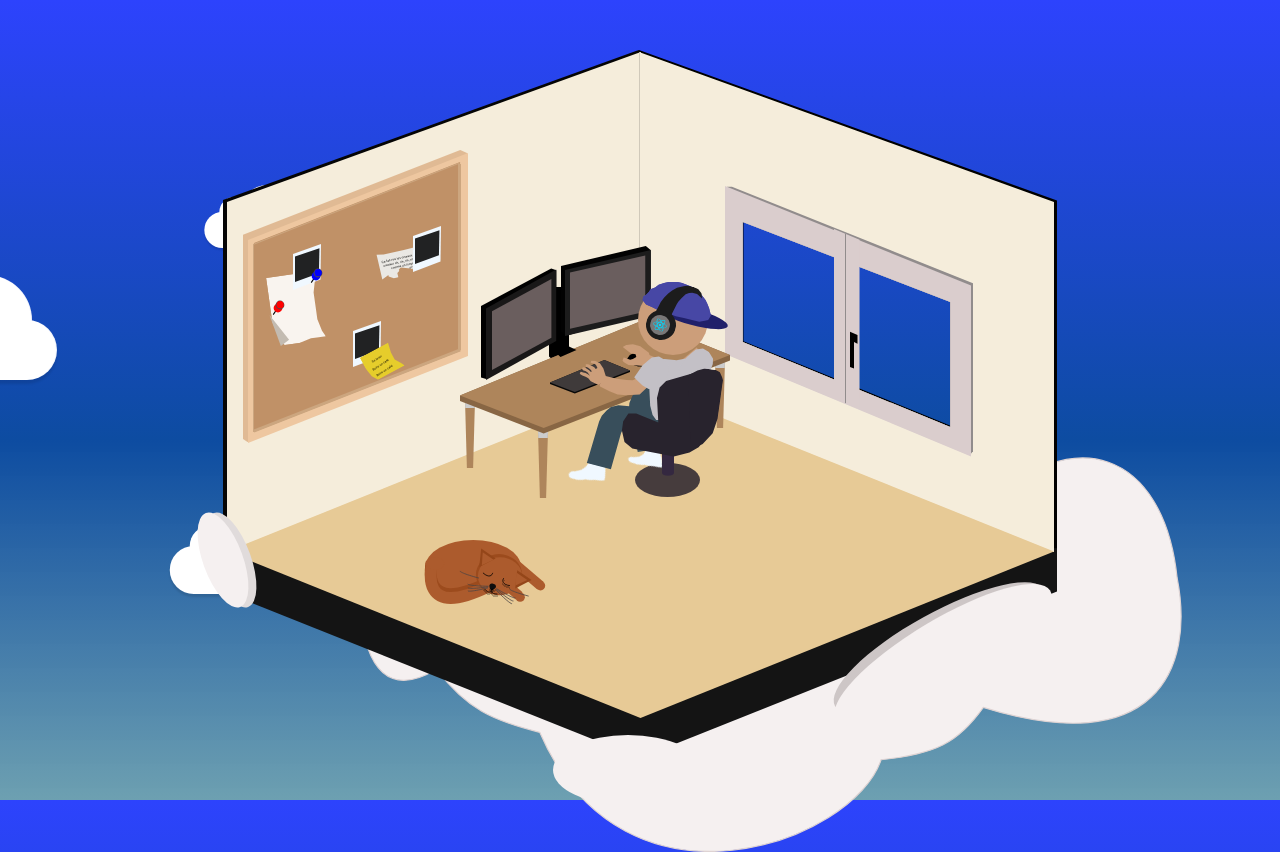
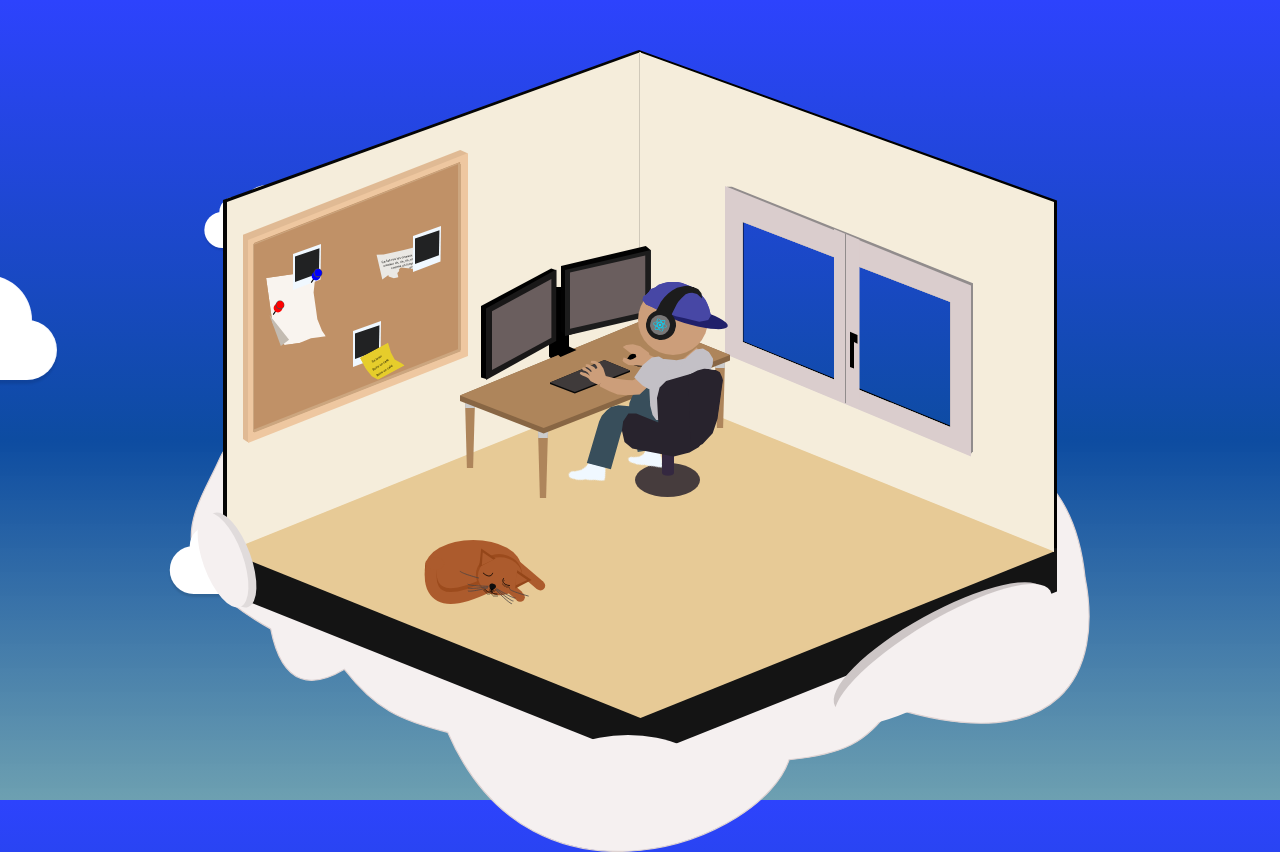
Before and after one commit to Mouloujac/Portfolio, a React (Create React App) app: page / in a window 1280 px wide. Built offline with nearby package versions, Linux system fonts and the light colour scheme.

Commit message:
add design cloud 2

```diff
--- a/src/Components/Room/Room.css
+++ b/src/Components/Room/Room.css
@@ -199,7 +199,7 @@
 #roomCloud {
   position: absolute;
   margin-top: 370px;
-  margin-left: -470px;
+  margin-left: -450px;
   z-index: -2;
   width: 900px;
 }
@@ -214,6 +214,7 @@
   z-index: 13;
   border-radius: 50%;
   transform: rotate(-31deg);
+  overflow-clip-margin: content-box;
 }
 
 #roomCloud11 {
--- a/src/Components/Room/Room.js
+++ b/src/Components/Room/Room.js
@@ -38,6 +38,7 @@ function Room() {
   }, []);
 
   return (
+    <>
     <div ref={roomRef} className='room'>
       <div id="left-wall"></div>
       <div ref={leftRef} id="left-wall-shadow"></div>
@@ -59,13 +60,15 @@ function Room() {
       <img src='/cat.svg' className='cat'></img>
       <Carpet />
       <div id="ground-shadow"></div>
-      <img id="roomCloud" src="roomCloud.svg"></img>
       <div id="roomCloud1"></div>
       <div id="roomCloud11"></div>
       <div id="roomCloud2"></div>
       <div id="roomCloud22"></div>
       <div id="roomCloud3"></div>
     </div>
+    <img id="roomCloud" src="roomCloud.svg"></img>
+
+    </>
   );
 }
 
--- a/src/Components/Room/Room.sass
+++ b/src/Components/Room/Room.sass
@@ -173,7 +173,7 @@ $desktop-screen: 768px
 #roomCloud
   position: absolute
   margin-top: 370px
-  margin-left: -470px
+  margin-left: -450px
   z-index:-2
   width: 900px
 
@@ -187,6 +187,7 @@ $desktop-screen: 768px
   z-index: 13
   border-radius: 50%
   transform: rotate(-31deg)
+  overflow-clip-margin: content-box
 
 #roomCloud11
   width: 240px
```
Also changed, not shown: 1 other file (tests, documents, lock files or other folders).
